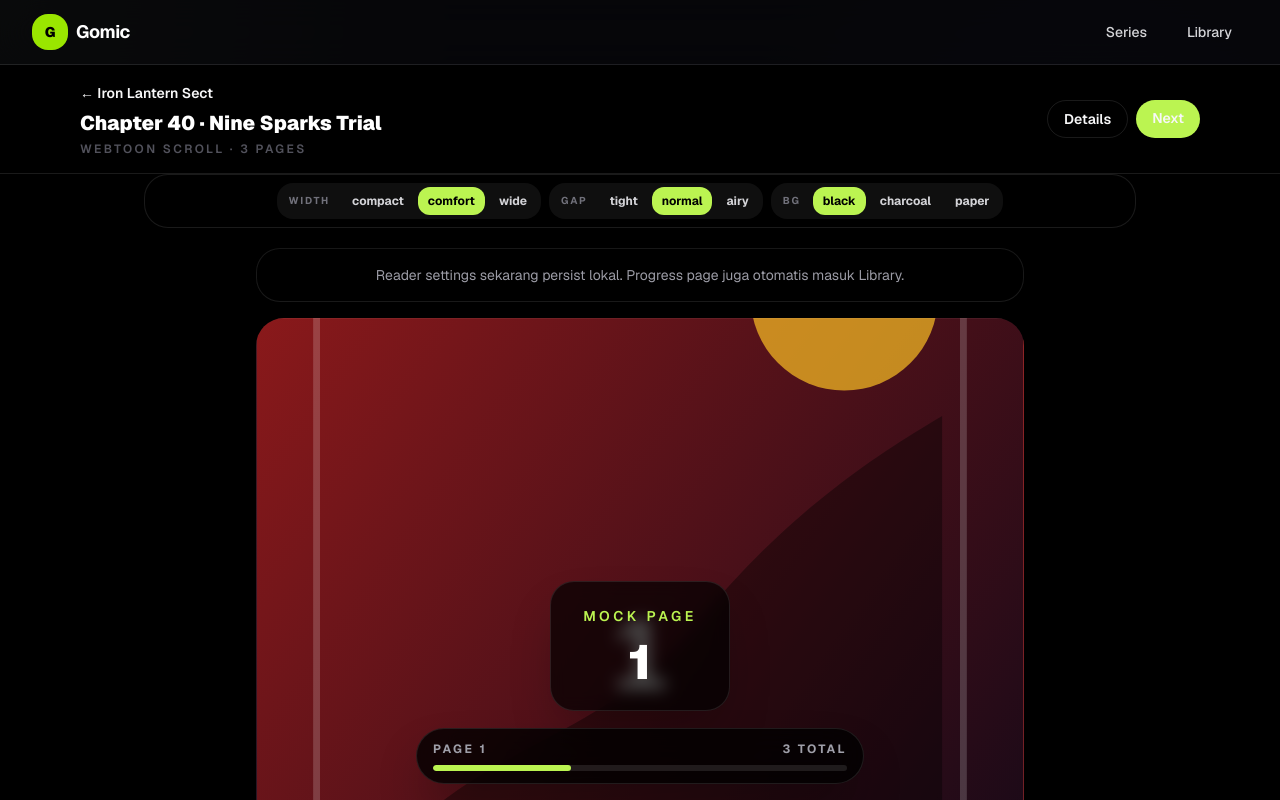
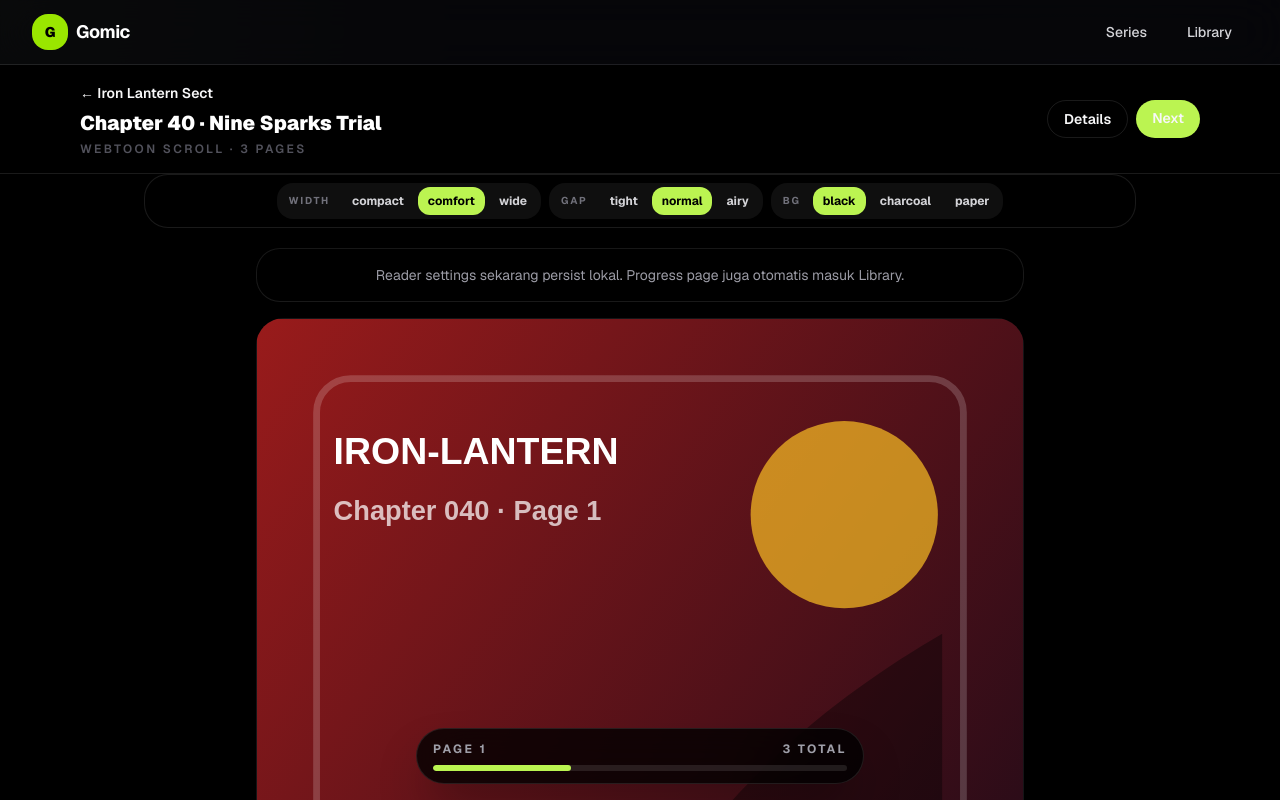
Before and after one commit to pikipici/gopic, a Next.js app in the folder web/: page /series/iron-lantern-sect/chapter-040 in a window 1280 px wide. Shown: the top 800 px of the page. Built offline with nearby package versions, Linux system fonts and the light colour scheme; no server answers.

Commit message:
fix: render imported reader pages

```diff
--- a/web/src/components/reader-shell.tsx
+++ b/web/src/components/reader-shell.tsx
@@ -16,6 +16,14 @@ type ReaderSettings = {
 };
 
 const SETTINGS_KEY = "gomic:reader-settings:v1";
+const apiBaseUrl = process.env.NEXT_PUBLIC_API_BASE_URL?.replace(/\/$/, "") ?? "";
+
+function resolvePageImageUrl(imageUrl: string) {
+  if (imageUrl.startsWith("/uploads/") && apiBaseUrl) {
+    return `${apiBaseUrl}${imageUrl}`;
+  }
+  return imageUrl;
+}
 
 const defaultSettings: ReaderSettings = {
   width: "comfort",
@@ -115,15 +123,12 @@ export function ReaderShell({
             data-reader-page={page.pageNumber}
             className={`mx-auto ${widthClass[settings.width]} ${gapClass[settings.gap]} overflow-hidden bg-zinc-950 shadow-2xl shadow-black/40 sm:rounded-[1.75rem]`}
           >
-            <div
-              className="flex min-h-[82vh] items-center justify-center border border-white/5 bg-cover bg-center p-10 text-center"
-              style={{ backgroundImage: `url(${page.imageUrl})` }}
-            >
-              <div className="rounded-3xl border border-white/10 bg-black/70 px-8 py-6 shadow-2xl backdrop-blur-sm">
-                <p className="text-sm font-semibold uppercase tracking-[0.25em] text-lime-300">Mock page</p>
-                <p className="mt-3 text-5xl font-black text-white">{page.pageNumber}</p>
-              </div>
-            </div>
+            <img
+              src={resolvePageImageUrl(page.imageUrl)}
+              alt={`Page ${page.pageNumber}`}
+              loading={page.pageNumber <= 2 ? "eager" : "lazy"}
+              className="block h-auto w-full border border-white/5 bg-zinc-950"
+            />
           </section>
         ))}
       </div>
```
